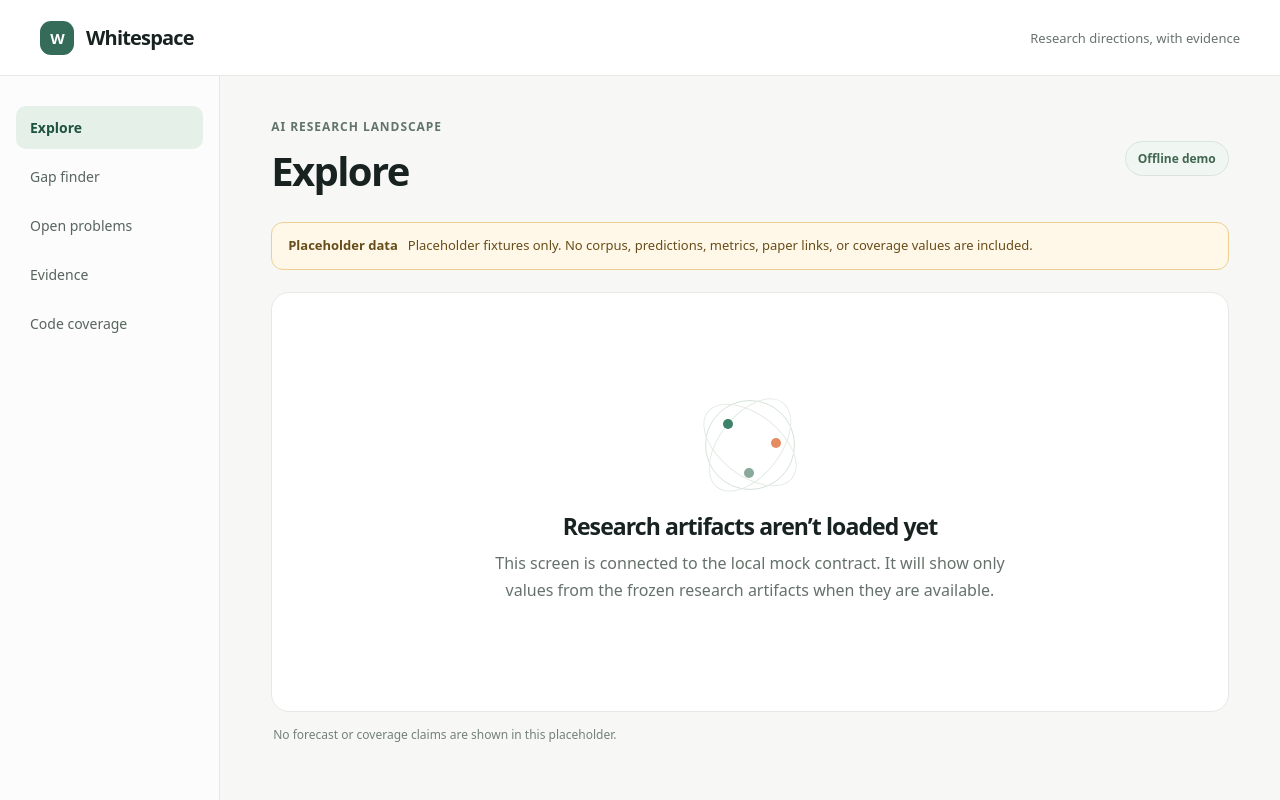
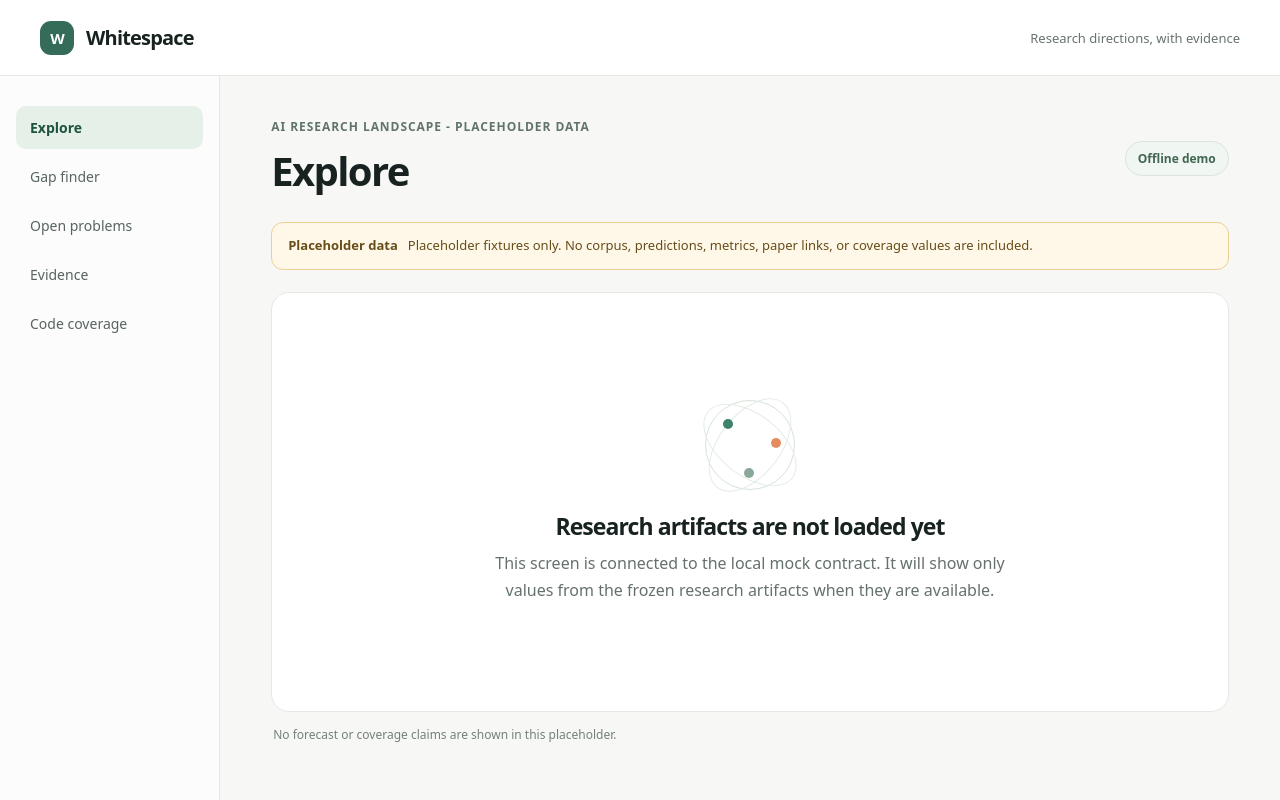
Before and after one commit to PersiaF04/HACKTHEBURGH-26, a React (Vite) app in the folder whitespace/web/: page / in a window 1280 px wide. Built offline with nearby package versions, Linux system fonts and the light colour scheme.

Commit message:
fix(#124): keep unavailable snapshot range unset

```diff
--- a/whitespace/web/mock/meta.json
+++ b/whitespace/web/mock/meta.json
@@ -1,6 +1,6 @@
 {
   "placeholder": true,
-  "year_range": { "min": null, "max": null },
+  "year_range": null,
   "counts": {},
   "headline_metrics": {}
 }
--- a/whitespace/web/src/App.tsx
+++ b/whitespace/web/src/App.tsx
@@ -51,7 +51,7 @@ export default function App() {
         <main id="main-content" className="main-content">
           <div className="page-heading">
             <div>
-              <p className="eyebrow">AI research landscape{meta.year_range.min && meta.year_range.max ? ` · ${meta.year_range.min}–${meta.year_range.max}` : ""}</p>
+              <p className="eyebrow">AI research landscape{meta.placeholder ? " - placeholder data" : meta.year_range && meta.year_range.min && meta.year_range.max ? ` - ${meta.year_range.min} to ${meta.year_range.max}` : ""}</p>
               <h1>{active[1]}</h1>
             </div>
             <span className="offline-pill">Offline demo</span>
@@ -62,7 +62,7 @@ export default function App() {
           </div>
           <section className="empty-panel" aria-labelledby="empty-title">
             <div className="empty-orbit" aria-hidden="true"><span /><span /><span /></div>
-            <h2 id="empty-title">Research artifacts aren’t loaded yet</h2>
+            <h2 id="empty-title">Research artifacts are not loaded yet</h2>
             <p>This screen is connected to the local mock contract. It will show only values from the frozen research artifacts when they are available.</p>
           </section>
           <p className="source-note">No forecast or coverage claims are shown in this placeholder.</p>
--- a/whitespace/web/src/api.ts
+++ b/whitespace/web/src/api.ts
@@ -9,7 +9,7 @@ import backtestFixture from "../mock/backtest.json";
 import coverageFixture from "../mock/coverage.json";
 
 /** Frontend-facing shapes for the proposed Whitespace API in PRD.md §14. */
-export type YearRange = { min: number | null; max: number | null };
+export type YearRange = { min: number; max: number };
 export type PaperSummary = {
   id: string;
   title: string;
@@ -41,7 +41,7 @@ export type SearchResponse = {
 };
 export type MetaResponse = {
   placeholder: boolean;
-  year_range: YearRange;
+  year_range: YearRange | null;
   counts: Record<string, number | null>;
   headline_metrics: Record<string, number | string | null>;
 };
```
